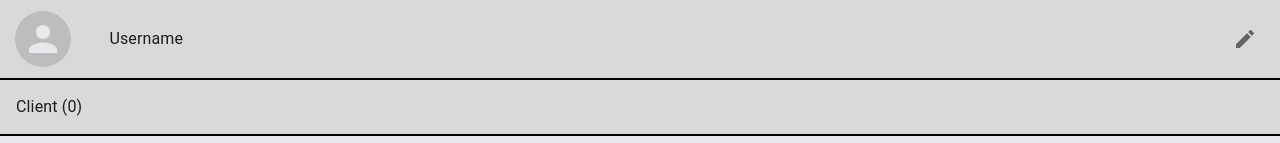
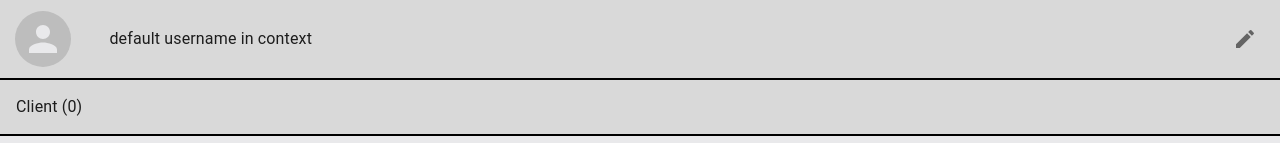
Before and after one commit to Palm394/chat-application-client, a Next.js app: page / in a window 1280 px wide. Shown: the top 143 px of the page. Built offline with nearby package versions, Linux system fonts and the light colour scheme.

Commit message:
setup user context

```diff
--- a/src/component/NavBar/NavBar.tsx
+++ b/src/component/NavBar/NavBar.tsx
@@ -1,9 +1,10 @@
 import { AppBar, Avatar, Box, IconButton, TextField, Toolbar, Typography } from "@mui/material";
-import { useState } from "react";
+import { useContext, useState } from "react";
 
 import CheckIcon from '@mui/icons-material/Check';
 import CloseIcon from '@mui/icons-material/Close';
 import EditIcon from '@mui/icons-material/Edit';
+import { UserContext } from "@/context/UserContext";
 
 type props = {
     avatar?: string,
@@ -13,6 +14,7 @@ export default function NavBarIndex({ ...props }: props) {
     const [isEditMode, setIsEditMode] = useState<boolean>(false)
     const [newName, setNewName] = useState<string>("")
     const [isError, setIsError] = useState<boolean>(false)
+    const userData = useContext(UserContext)
 
     function handleChangeNewName(event: React.ChangeEvent<HTMLTextAreaElement | HTMLInputElement>): void {
         if (event.target.value.length === 0) {
@@ -51,7 +53,7 @@ export default function NavBarIndex({ ...props }: props) {
                             margin="dense"
                         />
                         :
-                        <Typography>Username</Typography>
+                        <Typography>{userData?.user?.username}</Typography>
                     }
                 </Box>
                 {isEditMode ?
--- /dev/null
+++ b/src/context/UserContext.tsx
@@ -0,0 +1,9 @@
+import { User } from "@/type/User";
+import { Dispatch, SetStateAction, createContext } from "react";
+
+type IUserContext = {
+  user: User;
+  setUser: Dispatch<SetStateAction<User>>;
+} | null;
+
+export const UserContext = createContext<IUserContext>(null)
--- a/src/pages/_app.tsx
+++ b/src/pages/_app.tsx
@@ -1,14 +1,24 @@
 import theme from '@/config/theme'
+import { UserContext } from '@/context/UserContext'
+import { User } from '@/type/User'
 import { Box, CssBaseline, ThemeProvider } from '@mui/material'
 import type { AppProps } from 'next/app'
+import { useState } from 'react'
 
 export default function App({ Component, pageProps }: AppProps) {
+  const [user, setUser] = useState<User>({
+    username: "default username in context",
+    user_id: "default user_id in context"
+  })
+
   return (
+    <UserContext.Provider value={{ user, setUser }}>
       <ThemeProvider theme={theme}>
         <CssBaseline />
         <Box sx={{ display: "flex", flexDirection: "column", minHeight: "100vh" }}>
           <Component {...pageProps} />
         </Box>
       </ThemeProvider>
+    </UserContext.Provider>
   )
 }
--- a/src/type/User.ts
+++ b/src/type/User.ts
@@ -1,4 +1,4 @@
 export type User = {
   username: string;
   user_id: string;
-} | null;
+};
```
Lines whose indentation alone changed are shown as unchanged.
